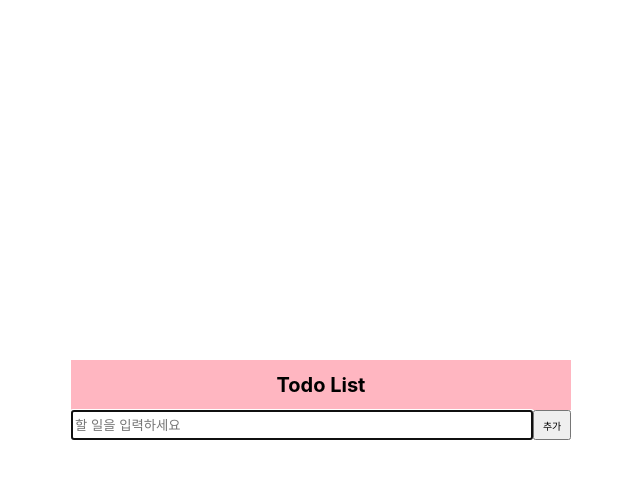
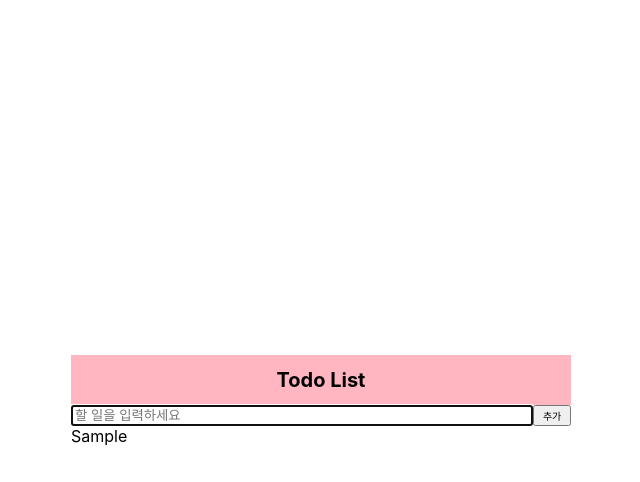
Before and after one commit to hyunjun9788/ToDoList_miniproject, a React (Create React App) app: page / in a window 1280 px wide. Both pictures are taken after typing "Sample" into the empty fields and a click on the button "추가". Shown: the top 482 px of the page, without its empty margins (319-959 px from the left). Built offline with nearby package versions, Linux system fonts and the light colour scheme.

Commit message:
feat: input,button css 수정

```diff
--- a/src/App.css
+++ b/src/App.css
@@ -19,13 +19,14 @@
   font-weight: bold;
 
 }
-.item-input{
+
+.item-input form{
   display:flex;
 
-  height: 30px;
 }
+
 input{
-  width:100%;
+  width:500px;
 }
 .add-bt{
   font-size:10px;
--- a/src/App.js
+++ b/src/App.js
@@ -2,16 +2,23 @@ import './App.css';
 import {useRef, useState} from "react";
 
 function App() {
-    const [inputs, setInputs] = useState('')
+    const [input, setInput] = useState('')
+    const [inputs, setInputs] = useState([])
     const inputRef = useRef(null)
 
     function onChangeInput(e) {
-        setInputs(e.target.value)
+        setInput(e.target.value)
     }
 
-    function onClickHandler() {
-        setInputs('')
+    function onSubmitHandler(e) {
+        e.preventDefault()
+        setInput('')
         inputRef.current.focus()
+        if(input===''){
+            return
+        }
+        setInputs((prevState)=>[input,...prevState])
+        setInput('')
     }
 
     return (
@@ -19,8 +26,13 @@ function App() {
             <div className='container'>
                 <div className='header'>Todo List</div>
                 <div className='item-input'>
-                    <input ref={inputRef} value={inputs} onChange={onChangeInput} placeholder='할 일을 입력하세요'/>
-                    <button className='add-bt' onClick={onClickHandler}>추가</button>
+                    <form onSubmit={onSubmitHandler}>
+                    <input ref={inputRef} value={input} onChange={onChangeInput} placeholder='할 일을 입력하세요'/>
+                    <button className='add-bt'>추가</button>
+                    </form>
+                    <div>
+                        {inputs.map((item)=><div className='item-box'>{item}</div>)}
+                    </div>
                 </div>
             </div>
         </div>
```
